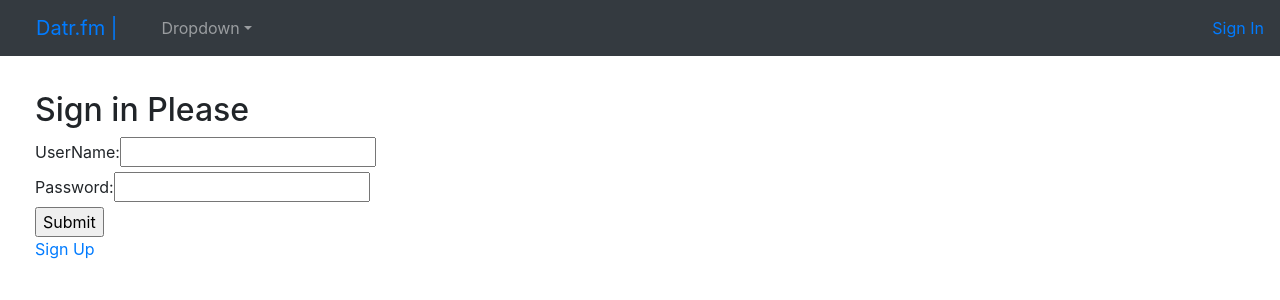
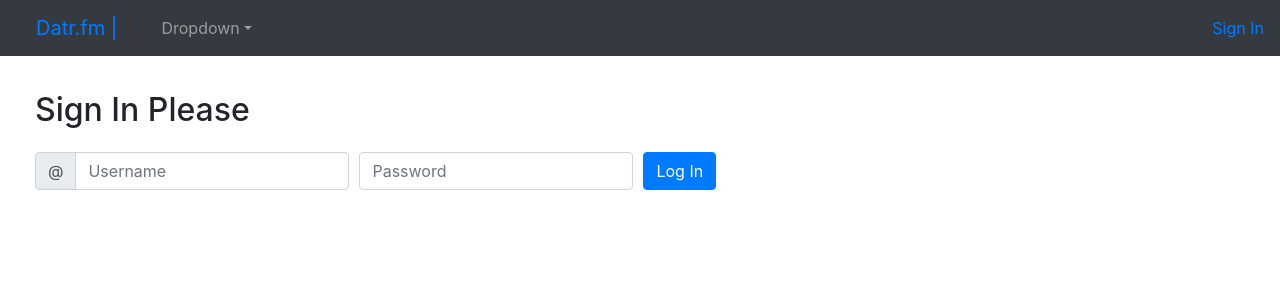
Before and after one commit to augustoibarrola/datr.fm, a React (Create React App) app: page / in a window 1280 px wide. Shown: the top 300 px of the page. Built offline with nearby package versions, Linux system fonts and the light colour scheme.

Commit message:
stylized login component

```diff
--- a/src/App.js
+++ b/src/App.js
@@ -153,7 +153,7 @@ const App = () => {
       {console.log("presentUser", presentUser)}
       {console.log("presentUserSentMessages", presentUserSentMessages)}
       {console.log("users", users)}
-      <UserNavBar user={presentUser} users={users}  />
+      <UserNavBar user={presentUser} users={users} />
       <div className="ux-body">
         {/* {presentUser ? < UserProfile user={presentUser} users={users}/> : < SignInForm signInSubmitHandler={signInSubmitHandler} /> } */}
 
@@ -173,6 +173,7 @@ const App = () => {
             <Route path="/signout" render={() => {
                 setPresentUser('')
                 localStorage.removeItem("token")
+               return presentUser ? <Redirect to="/" /> : <Redirect to="/" />
             }} />
 
             <Route path="/messages" render={() => presentUser ? < Messages user={presentUser} users={users} messagesSubmitHandler={messagesSubmitHandler}/> : null } />
--- a/src/Components/SignInForm.js
+++ b/src/Components/SignInForm.js
@@ -1,39 +1,96 @@
 import React, { useState, useEffect } from 'react'
 import UserProfile from '../Containers/UserProfile.js'
 import { NavLink, Redirect } from 'react-router-dom'
+import { Form, Col, InputGroup, FormControl, Button  } from 'react-bootstrap'
 
 function SignInForm(props) {
 
+    const signInHeadingStyling = {
+        paddingBottom: '15px',
+    }
+
     return(
         <div>
-            <h2>Sign in Please</h2>
+            <div style={signInHeadingStyling}>
+                <h2> Sign In Please</h2>
+            </div>
+            <div>
+            <Form onSubmit={(event) => props.signInSubmitHandler(event)}>
+                    <Form.Row className="align-items-center">
 
-            <form onSubmit={(event) => props.signInSubmitHandler(event)}>
-                <div>
-                    <label>UserName:</label>
-                    <input />
-                </div>
+                        <Col xs="auto">
+
+                            <Form.Label htmlFor="inlineFormInputGroup" srOnly>
+                            Username
+                            </Form.Label>
+
+                            <InputGroup className="mb-2">
+
+                            <InputGroup.Prepend>
+                                <InputGroup.Text>@</InputGroup.Text>
+                            </InputGroup.Prepend>
+
+                            <FormControl id="inlineFormInputGroup" placeholder="Username" />
+
+                            </InputGroup>
+
+                        </Col>
+
+                            <Col xs="auto">
+                            <Form.Label htmlFor="inlineFormInput" srOnly>
+                            Password
+                            </Form.Label>
+
+                            <Form.Control
+                            className="mb-2"
+                            id="inlineFormInput"
+                            type="password"
+                            placeholder="Password"
+                            />
+                        </Col>
+
+                        <Col xs="auto">
+                            <Button type="submit" className="mb-2">
+                            Log In
+                            </Button>
+                        </Col>
+                    </Form.Row>
+                </Form>
+            </div>
+        </div>
 
 
-                <div>
-                    <label>Password:</label>
-                    <input type="password" />
-                </div>
 
-                <div>
-                        <input type="submit"/>
-                </div>
 
-            </form>
 
-            <div>
-                <NavLink to="/signup" >Sign Up</NavLink>
-            </div>
 
-        </div>
     )
 
 }
 
 export default SignInForm
 // imported in ../App.js
+
+//  <h2>Sign in Please</h2>
+
+//             <form onSubmit={(event) => props.signInSubmitHandler(event)}>
+//                 <div>
+//                     <label>UserName:</label>
+//                     <input />
+//                 </div>
+
+
+//                 <div>
+//                     <label>Password:</label>
+//                     <input type="password" />
+//                 </div>
+
+//                 <div>
+//                         <input type="submit"/>
+//                 </div>
+
+//             </form>
+
+//             <div>
+//                 <NavLink to="/signup" >Sign Up</NavLink>
+//             </div>
--- a/src/Components/UserProfileComponent.js
+++ b/src/Components/UserProfileComponent.js
@@ -20,17 +20,21 @@ const UserProfileComponent = (props) => {
         .then(res => console.log("RESPONSE =>>", res))
       }
 
+      const cardStyling = {
+        border: 'non'
+      }
+
     return(
         <div className="user-card">
             {/* <h3>{props.user.name}</h3>
             <h4>{props.user.username}</h4> */}
-            <Card>
+            <Card style={cardStyling}>
                     <Col xs={6} md={4}>
                       <Image className="user-profile-component-circled-image" src={props.user.image_url} roundedCircle />
                     </Col>
                     {/* <Card.Img variant="top" src={props.user.image_url} /> */}
                     <Card.Body>
-                    <Card.Title>{props.user.name}</Card.Title>
+                    <Card.Title>{props.user.username}</Card.Title>
                     <Card.Text>
                       {props.user.description}
                     </Card.Text>
```
